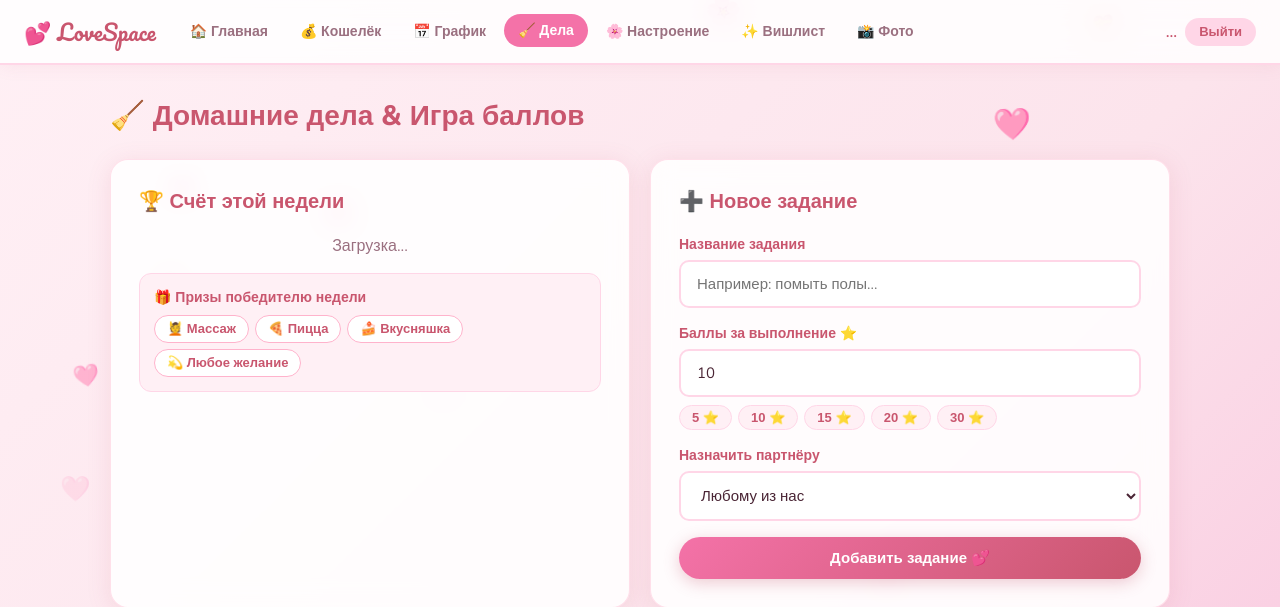
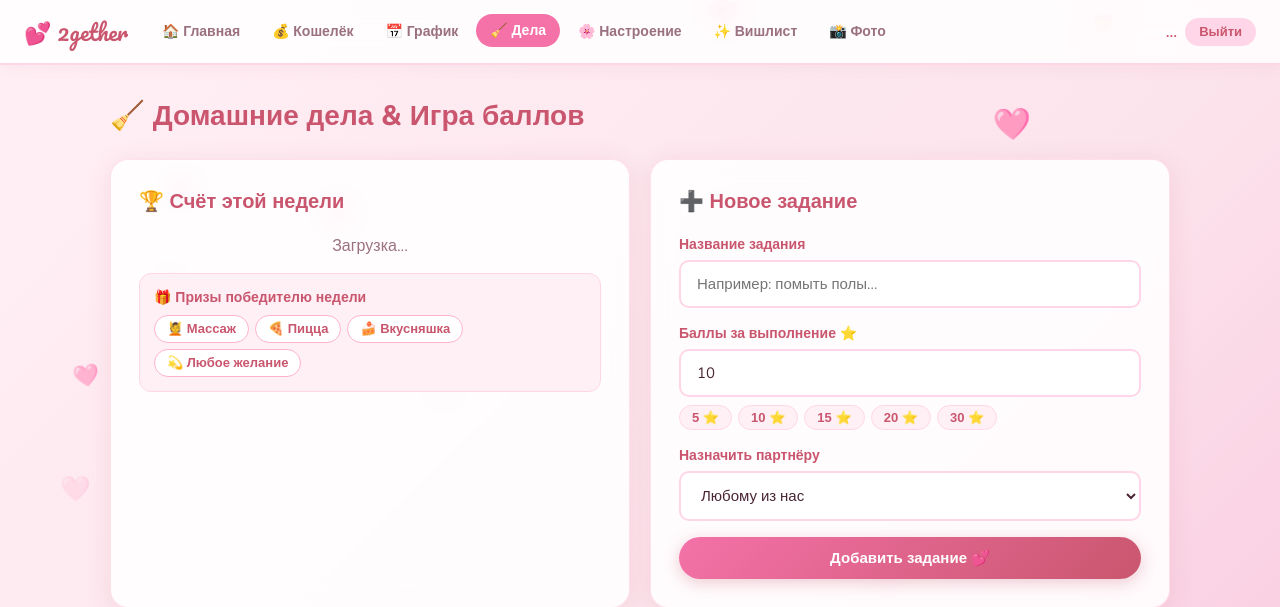
Before and after one commit to liubovtolka4eva-collab/2gether, a Flask app: page /tasks in a window 1280 px wide. Shown: the top 607 px of the page. Run offline with Flask 3, Linux system fonts and the light colour scheme; a user stored in the database is signed in; data that the repository does not hold is empty.

Commit message:
Update tasks.html

```diff
--- a/templates/tasks.html
+++ b/templates/tasks.html
@@ -4,7 +4,7 @@
 <head>
   <meta charset="UTF-8">
   <meta name="viewport" content="width=device-width, initial-scale=1.0">
-  <title>LoveSpace — Домашние дела</title>
+  <title>2gether — Домашние дела</title>
   <link rel="stylesheet" href="/static/css/style.css">
   <link href="https://fonts.googleapis.com/css2?family=Nunito:wght@400;600;700;800&family=Pacifico&display=swap" rel="stylesheet">
 </head>
@@ -13,7 +13,7 @@
 <div class="hearts-bg" id="heartsBg"></div>
 
 <nav class="navbar">
-  <div class="nav-logo">💕 LoveSpace</div>
+  <div class="nav-logo">💕 2gether</div>
   <div class="nav-links">
     <a href="/dashboard" class="nav-item">🏠 Главная</a>
     <a href="/wallet" class="nav-item">💰 Кошелёк</a>
```
